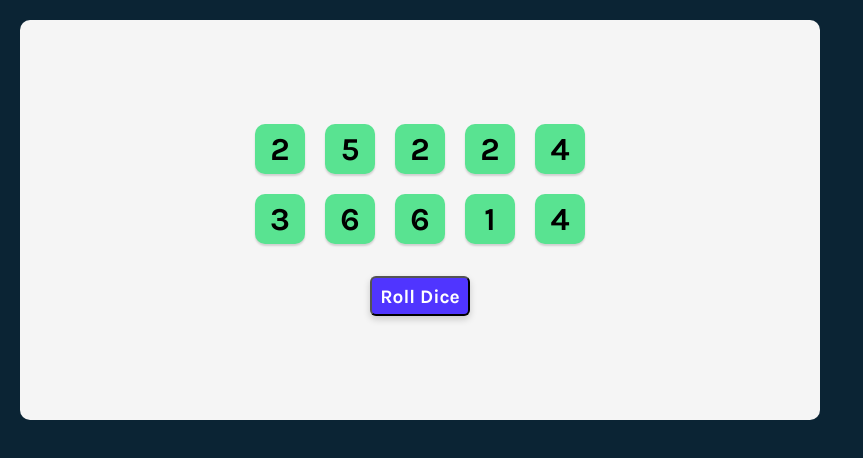
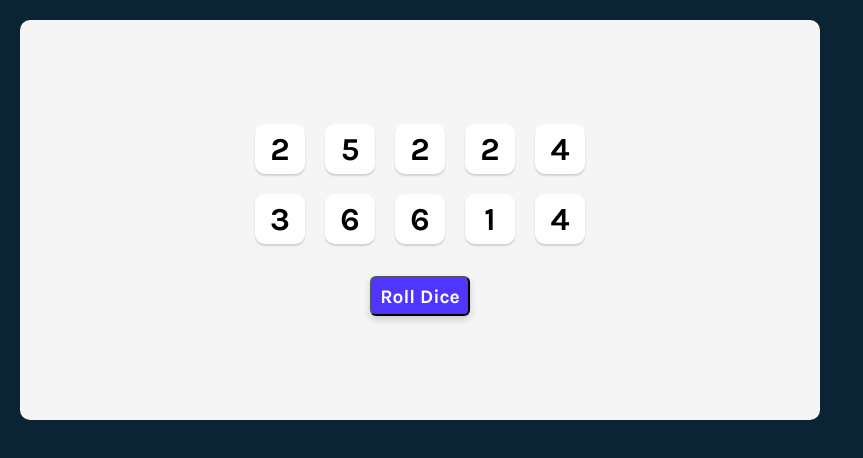
Before and after one commit to JacksonDynamics/Tenzies, a React (Create React App) app: page / in a window 1280 px wide. Shown: the top 458 px of the page, without its empty margins (0-863 px from the left). Built offline with nearby package versions, Linux system fonts and the light colour scheme.

Commit message:
holdDice Function

```diff
--- a/src/App.js
+++ b/src/App.js
@@ -10,7 +10,7 @@ function App(){
     for(let i = 0; i < 10; i++) {
       newDice.push({
         value:Math.ceil(Math.random() * 6),
-        isHeld: true,
+        isHeld: false,
         id: nanoid()
       })
     }
@@ -18,18 +18,26 @@ function App(){
   }
 
   const diceElement = dice.map(die =>
-      <Die key={die.id} value={die.value} isHeld={die.isHeld} />)
+      <Die key={die.id}
+           value={die.value}
+           isHeld={die.isHeld}
+           holdDice={(() => holdDice(die.id))}/>)
 
-  function handleClick(){
+  function rollDice(){
     setDice(allNewDice())
   }
+
+  function holdDice(id) {
+    console.log(id)
+  }
+
   return (
     <main>
       <div className="dice-container">
           {diceElement}
       </div>
         <button className="button"
-                onClick={handleClick}>Roll Dice
+                onClick={rollDice}>Roll Dice
         </button>
     </main>
   )
--- a/src/Die.js
+++ b/src/Die.js
@@ -5,7 +5,10 @@ function Die(props) {
         backgroundColor: props.isHeld ? "#59E391" : "white"
     }
     return (
-        <div className="die-face" style={styles}>
+        <div className="die-face"
+             style={styles}
+             onClick={props.holdDice}
+        >
             <h2 className="die-num">{props.value}</h2>
         </div>
     )
```
